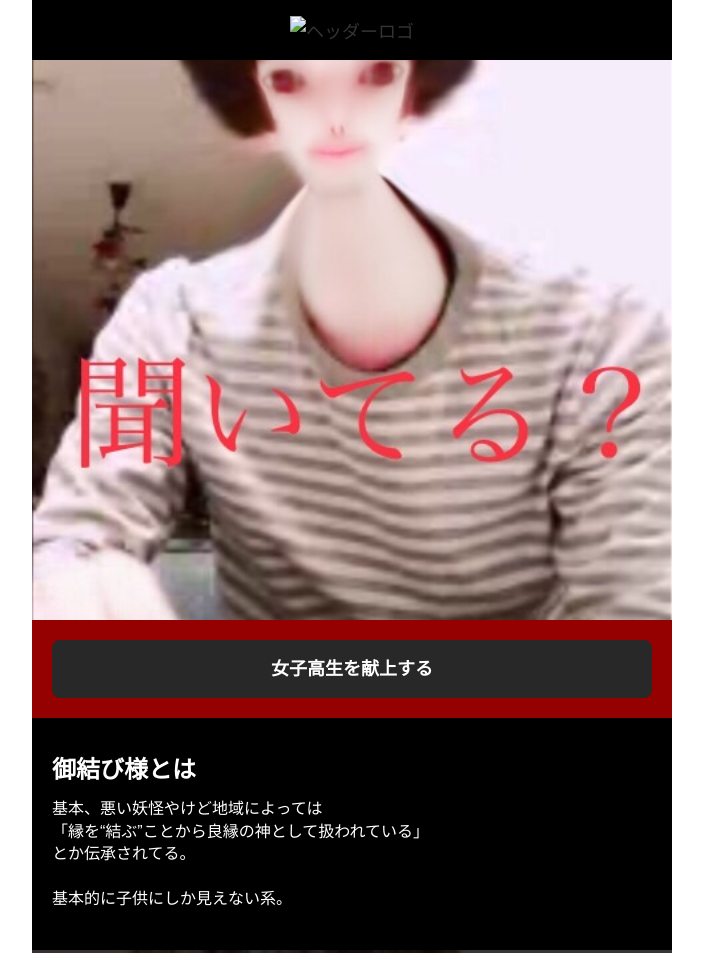
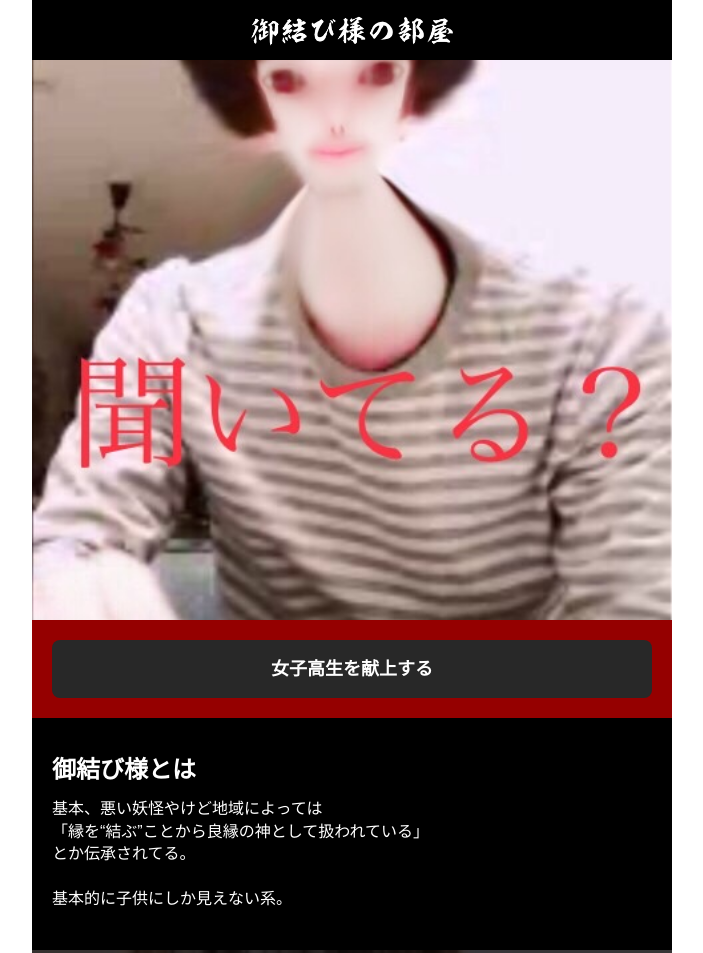
Before and after one commit to aratadesign/omusubisama, a plain HTML site: page index.html in a window 1280 px wide. Shown: the top 953 px of the page, without its empty margins (288-991 px from the left). Drawn offline with nearby package versions, Linux system fonts and the light colour scheme; a script that the page names is missing.

Commit message:
Update index.html

```diff
--- a/index.html
+++ b/index.html
@@ -15,7 +15,7 @@
 </head>
 <body>
   <header>
-    <img src="img/logo.png" alt="ヘッダーロゴ">
+    <img src="logo.png" alt="ヘッダーロゴ">
     <div class="menu_btn">
       <span></span>
       <span></span>
```
